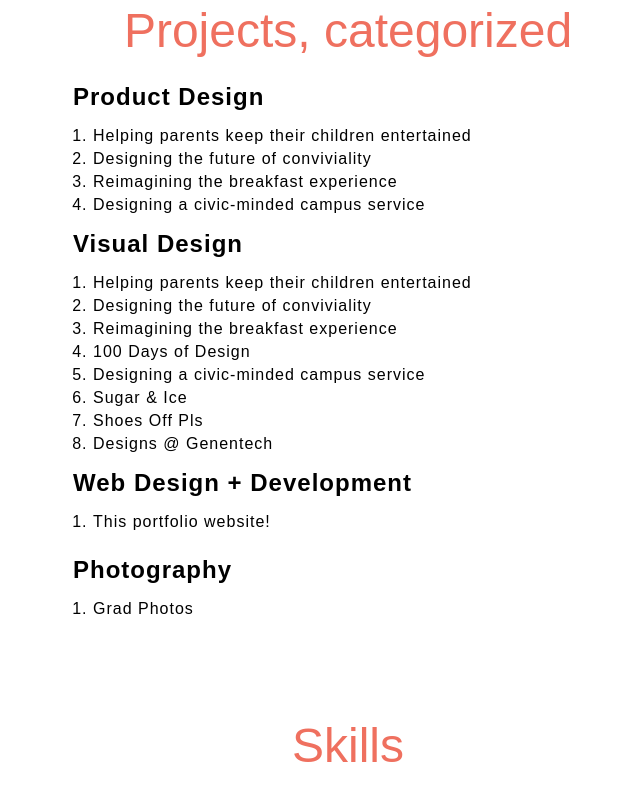
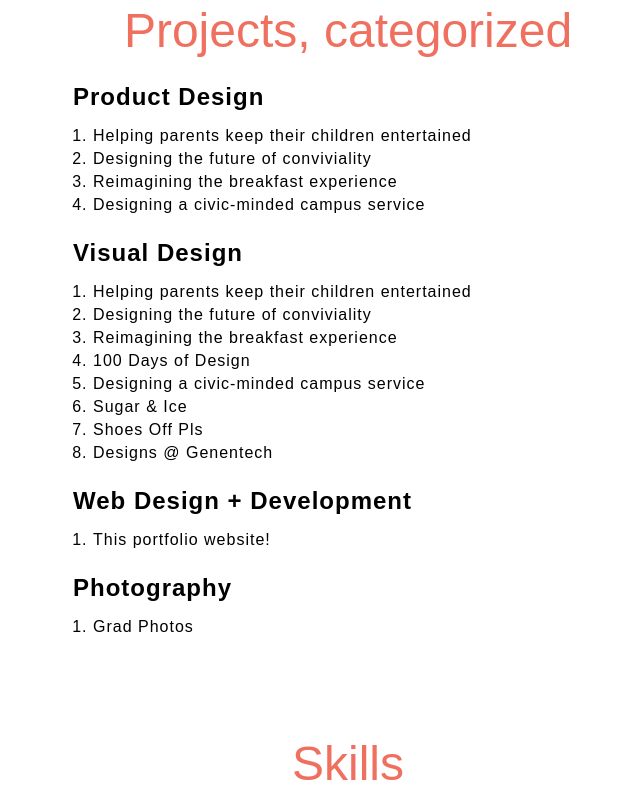
Before and after one commit to sherylchang/sherylchang.github.io, a plain HTML site: page about.html in a window 1280 px wide. Shown: the part 718-1517 px from the top of the page, without its empty margins (292-932 px from the left). Drawn offline with Linux system fonts and the light colour scheme; a web font is replaced by a local one.

Commit message:
updated about page again

```diff
--- a/about.html
+++ b/about.html
@@ -115,7 +115,7 @@
 				</li>
 			</ol>
 
-			<div class="subtitle">
+			<div class="subtitle" style="margin-top: 25px">
 				Visual Design
 			</div>
 			<ol>
@@ -145,7 +145,7 @@
 				</li>
 			</ol>
 
-			<div class="subtitle">
+			<div class="subtitle" style="margin-top: 25px">
 				Web Design + Development
 			</div>
 			<ol>
@@ -154,7 +154,7 @@
 				</li>
 			</ol>
 
-			<div id="first-subtitle" class="subtitle">
+			<div class="subtitle" style="margin-top: 25px">
 				Photography
 			</div>
 			<ol>
--- a/assets/css/about_style.css
+++ b/assets/css/about_style.css
@@ -111,20 +111,16 @@ nav {
 	transition-duration: 0.2s;
 }
 
-#first-subtitle {
-	margin-top: 25px;
-}
-
 .subtitle {
 	font-family: 'Be Vietnam', sans-serif;
 	font-size: 1.5em;
 	letter-spacing: 1px;
 	font-weight: bold;
 	width: 550px;
+	margin-top: 10px;
+	margin-bottom: 5px;
 	margin: 0 auto;
 	text-align: left
-	margin-top: 10px;
-	margin-bottom: 5px;
 }
 
 /*.paragraph-text {
```
